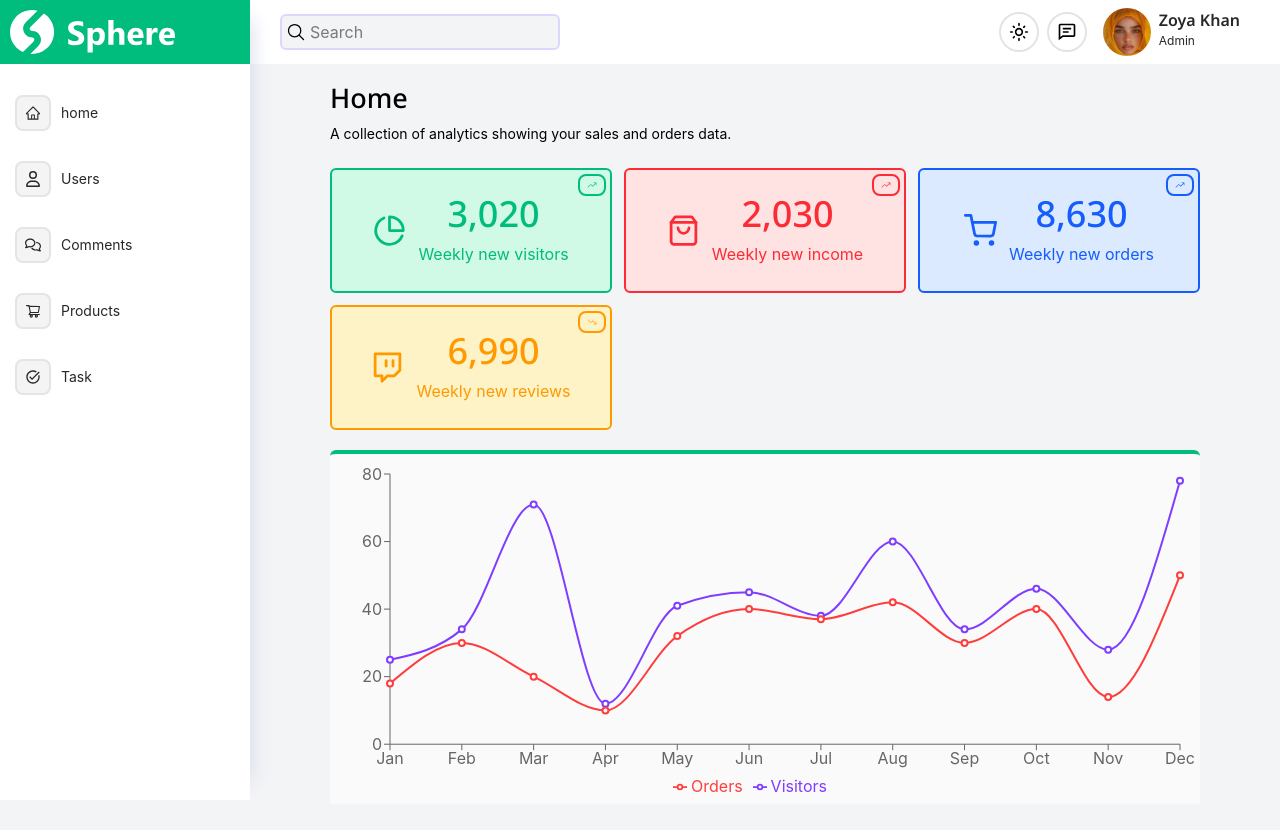
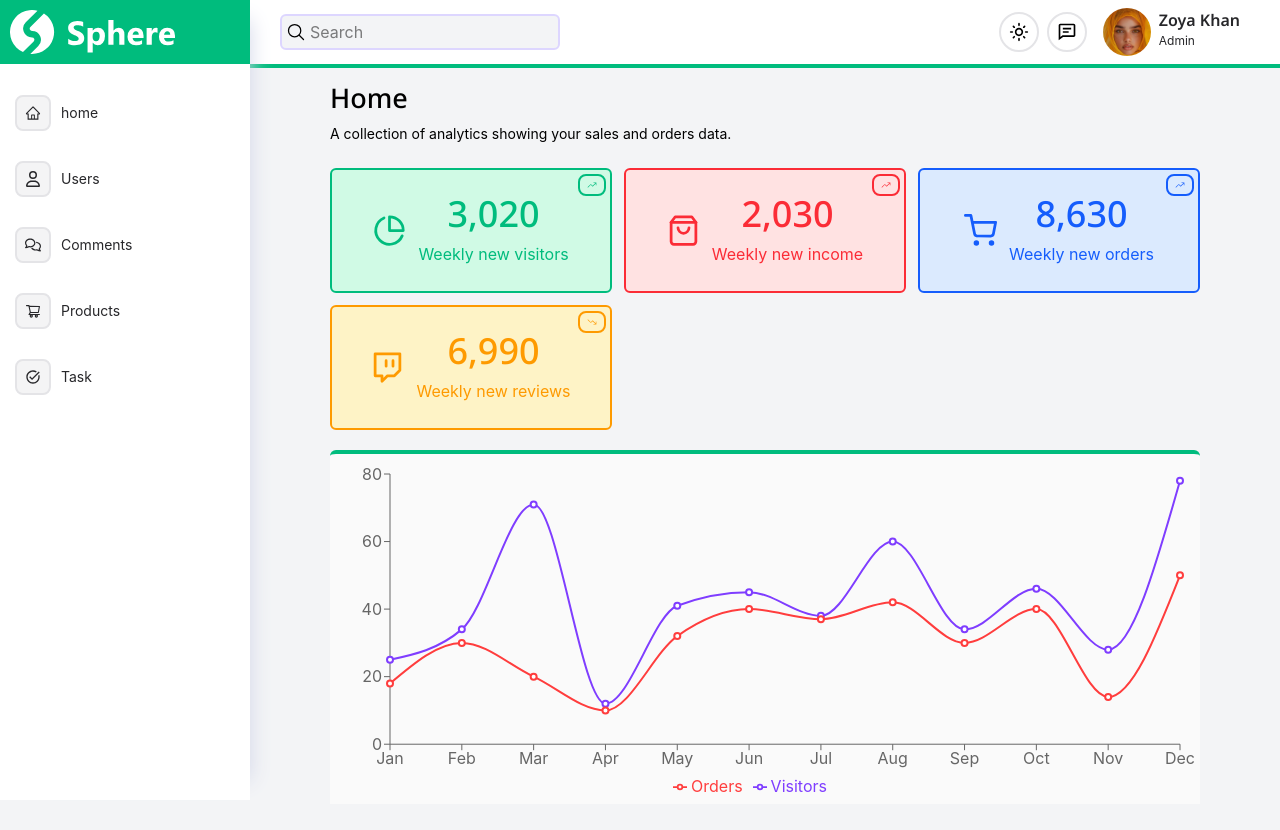
Before and after one commit to hossein1075/dashbord-admin, a React (Vite) app: page / in a window 1280 px wide. Shown: the top 830 px of the page. Built offline with nearby package versions, Linux system fonts and the light colour scheme.

Commit message:
change header

```diff
--- a/src/Components/Header/NavDesktop/NavDesktop.jsx
+++ b/src/Components/Header/NavDesktop/NavDesktop.jsx
@@ -10,7 +10,7 @@ function NavDesktop() {
 
     return (
         <>
-            <nav className='fixed top-0 left-60 right-0'>
+            <nav className='fixed top-0 left-60 right-0 border-b-4 border-solid border-emerald-500'>
                 <div className='hidden lg:flex items-center justify-between py-2 px-10  bg-white dark:bg-zinc-700'>
                     <div>
                         <div className='relative bg-gray-100 h-9 flexCenter border-2 border-solid dark:border-violet-600 border-violet-200 rounded-md'>
--- a/src/Components/Header/NavMobile/NavMobile.jsx
+++ b/src/Components/Header/NavMobile/NavMobile.jsx
@@ -8,7 +8,7 @@ function NavMobile() {
 
 
   return (
-      <nav className='fixed top-0 left-0 lg:left-60 right-0'>
+      <nav className='fixed top-0 left-0 lg:left-60 right-0 border-b-4 border-solid border-emerald-500 lg:border-none'>
     <div className='flex lg:hidden items-center justify-between py-2 px-5 dark:bg-zinc-700 bg-white'>
       <button className='text-white bg-emerald-500 w-10 h-9 flexCenter rounded-md cursor-pointer ' onClick={() => ContextData.setOpen(true)}>
         <FaBars />
```
